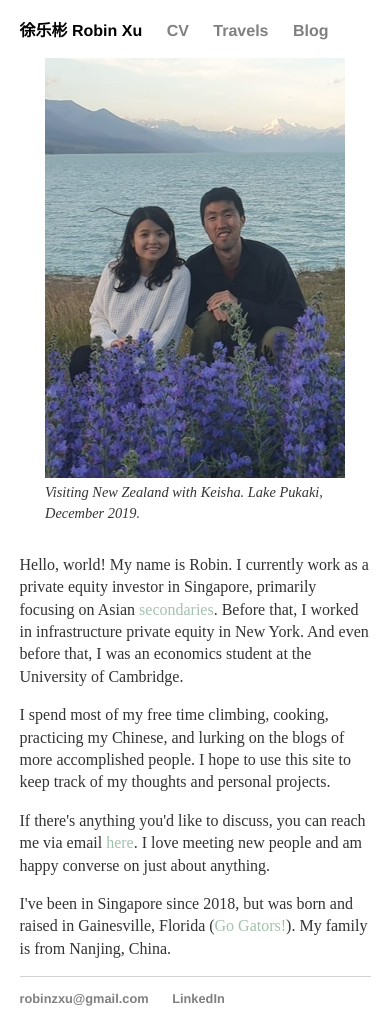
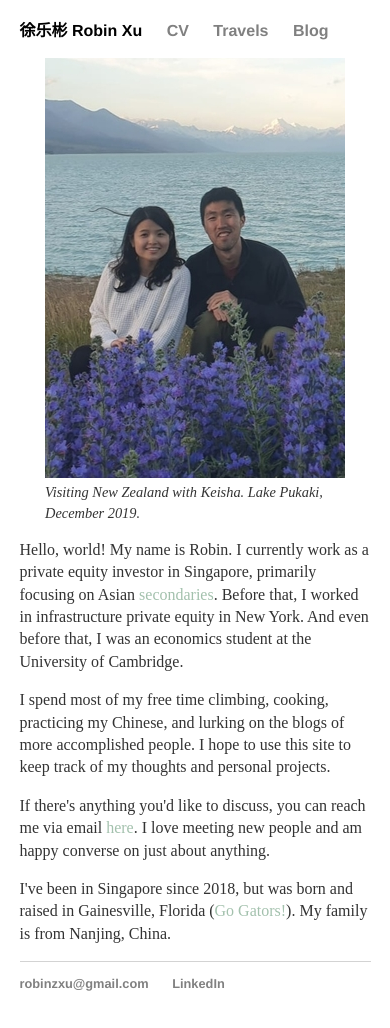
Before and after one commit to robinzxu/robinzxu.github.io, a Jekyll site: the page index.html, which Jekyll copies as it is, in a window 390 px wide. Built offline with Jekyll 4.4.1, drawn with Linux system fonts in a browser that asks for light colours.

Commit message:
Update main.css

```diff
--- a/css/main.css
+++ b/css/main.css
@@ -48,7 +48,7 @@ footer { border-top: 1px solid #d3d3d3; font-size: 0.8em; }
         float: none;
         width: 300px;
         margin: 0 auto;
-        padding: 0px 0px 15px 0px;
+        padding: 0px 0px 0px 0px; /* 0px 0px 15px 0px */
     }
 
     .mobile_test {
```
